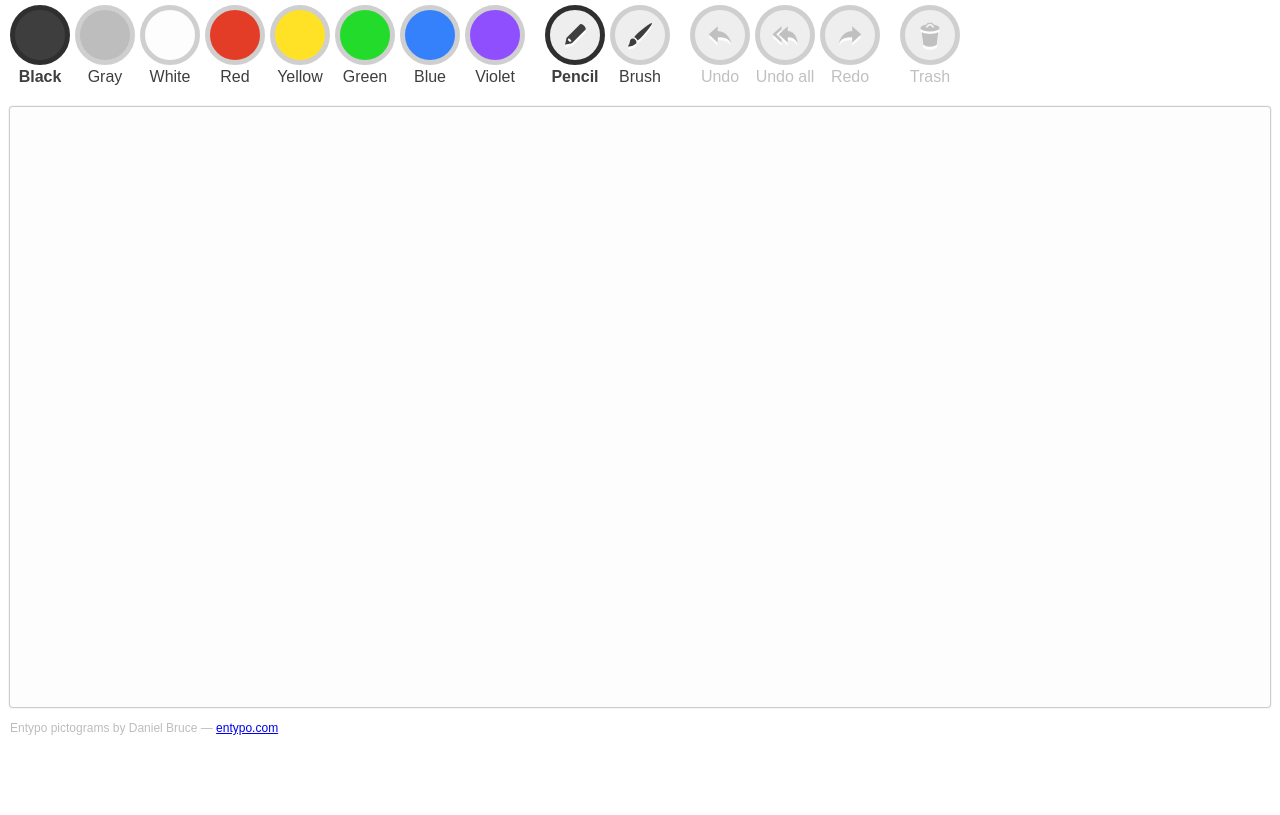
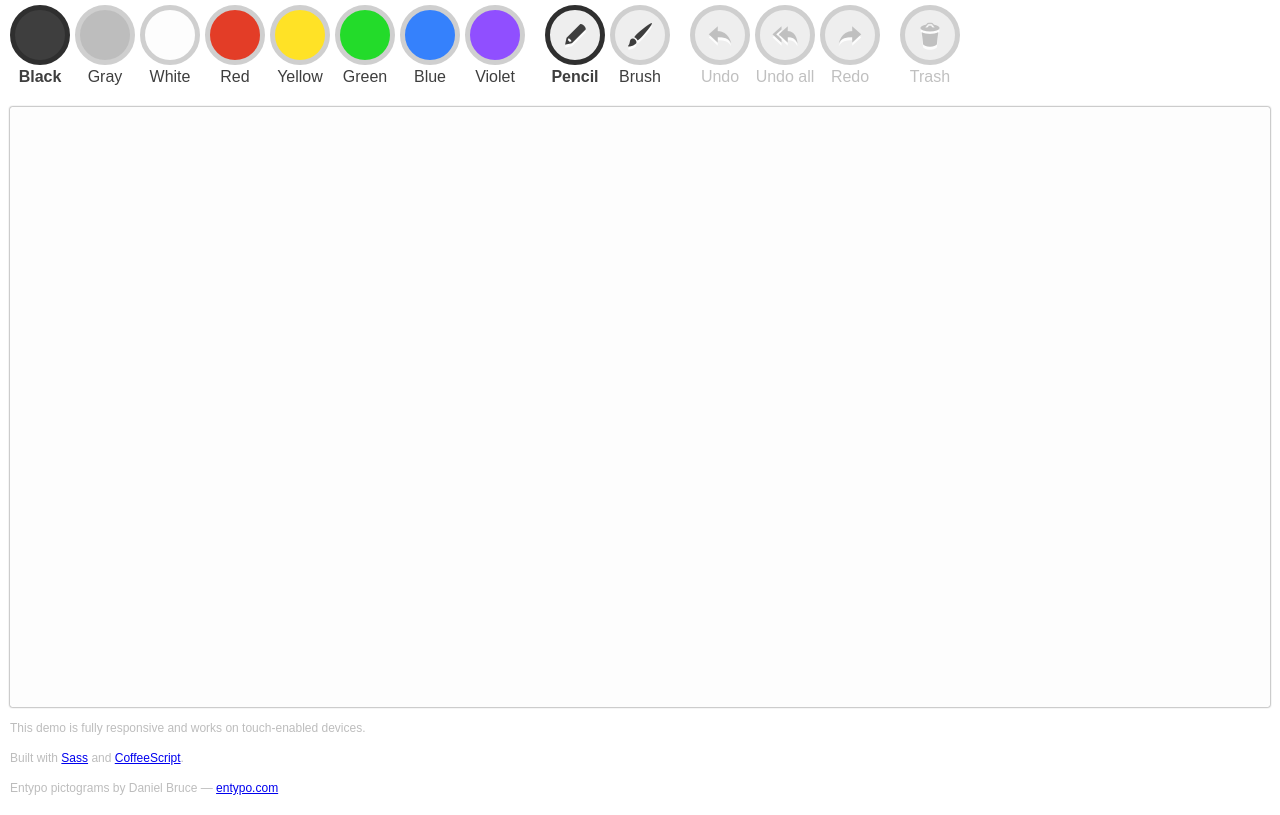
Before and after one commit to dhabersack/respaintive, a plain HTML site: page index.html in a window 1280 px wide. Shown: the part 73-888 px from the top of the page. Before the commit the page ends 828 px from the top, so only its background shows below. Drawn offline with Linux system fonts and the light colour scheme.

Commit message:
Add text to footer.

```diff
--- a/index.html
+++ b/index.html
@@ -60,6 +60,15 @@
 
     <footer>
       <p>
+        This demo is fully responsive and works on touch-enabled devices.
+      </p>
+
+      <p>
+        Built with <a href="http://sass-lang.com/">Sass</a> and
+        <a href="http://coffeescript.org/">CoffeeScript</a>.
+      </p>
+
+      <p>
         Entypo pictograms by Daniel Bruce — <a href="http://entypo.com/">entypo.com</a>
       </p>
     </footer>
```
